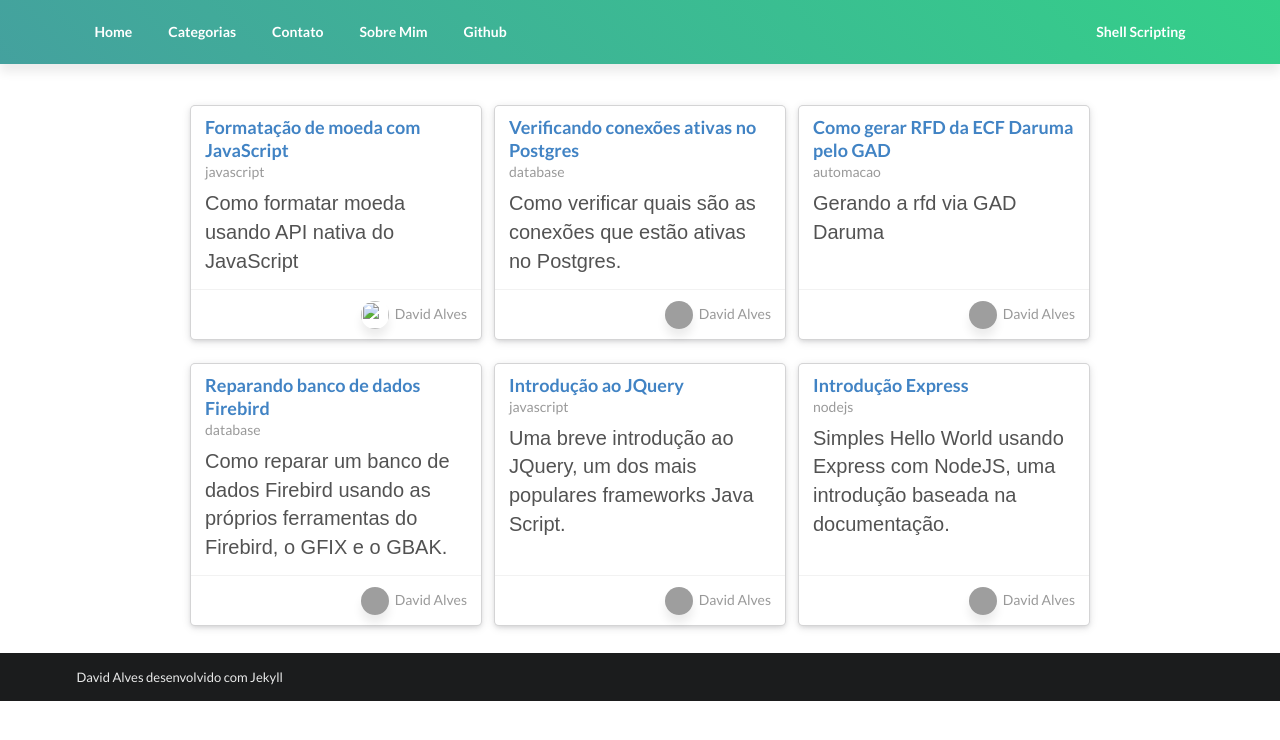
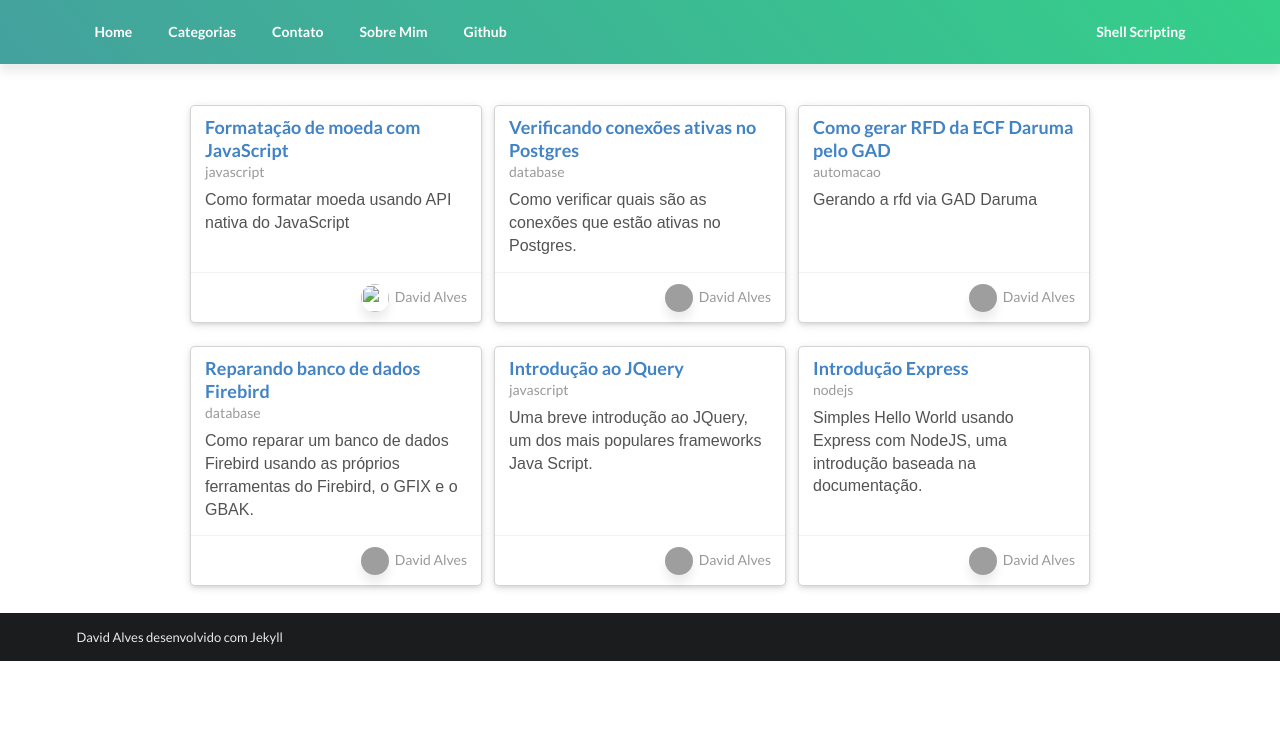
Before and after one commit to david27alves/david27alves.github.io, a Jekyll site: the page built from index.html, in a window 1280 px wide. Shown: the top 740 px of the page. Built offline with Jekyll 4.4.1, drawn with Linux system fonts in a browser that asks for light colours; grey boxes are pictures that could not be loaded.

Commit message:
Update style.css

```diff
--- a/css/style.css
+++ b/css/style.css
@@ -1,6 +1,6 @@
 p {
     font-family: 'arial';
-    font-size: 20px;
+    font-size: 16px;
 }
 
 .centered {
```
